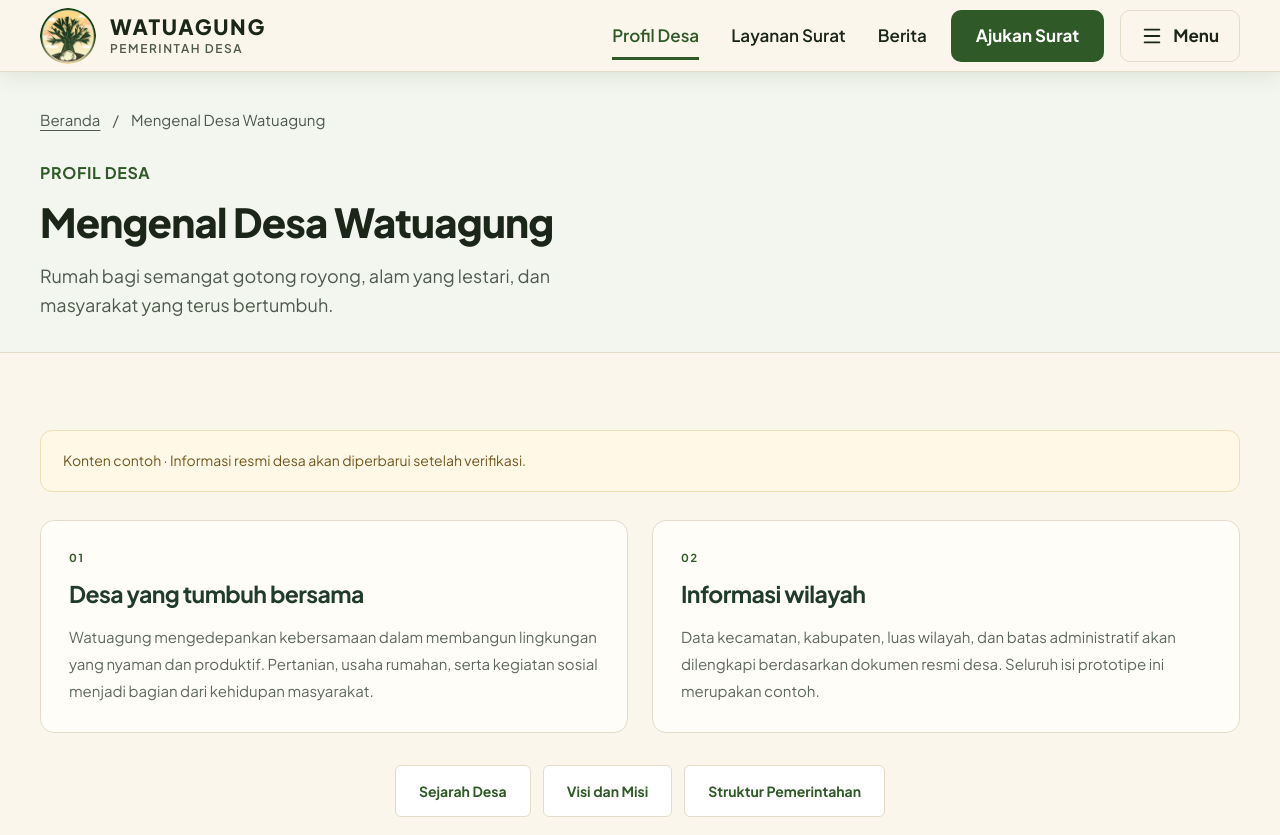
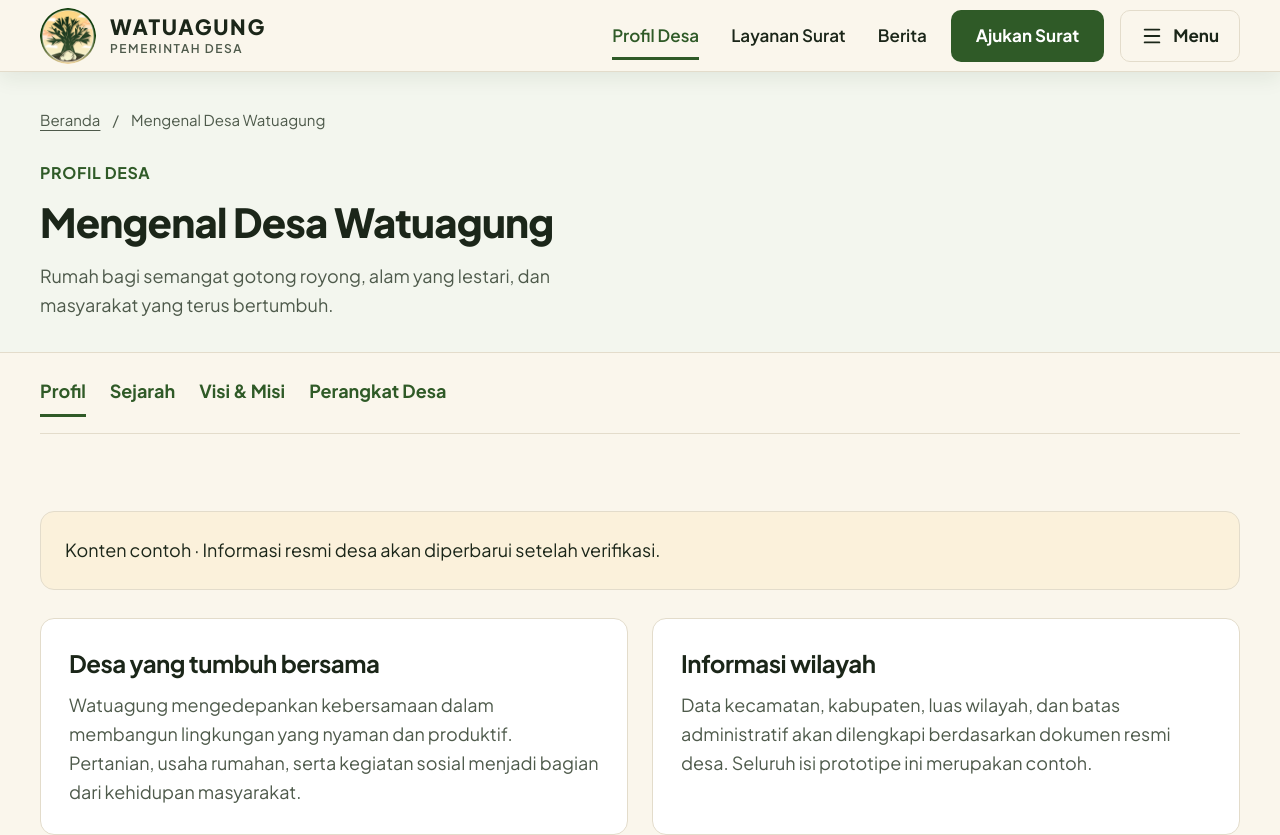
Before and after one commit to yann-gamedev/watuagung_zuma, a Next.js app: page /profil in a window 1280 px wide. Shown: the top 835 px of the page. Built offline with nearby package versions, Linux system fonts and the light colour scheme.

Commit message:
feat(ui): restyle information pages

```diff
--- a/app/[slug]/page.tsx
+++ b/app/[slug]/page.tsx
@@ -2,6 +2,14 @@ import Link from "next/link";
 import { notFound } from "next/navigation";
 import { pages } from "@/lib/data";
 import { PublicShell, PageHeading } from "@/components/site";
+
+const profileLinks = [
+  { slug: "profil", label: "Profil" },
+  { slug: "sejarah", label: "Sejarah" },
+  { slug: "visi-misi", label: "Visi & Misi" },
+  { slug: "struktur-pemerintahan", label: "Perangkat Desa" },
+];
+
 export function generateStaticParams() {
   return Object.keys(pages).map((slug) => ({ slug }));
 }
@@ -24,30 +32,66 @@ export default async function Page({
   return (
     <PublicShell>
       <PageHeading {...page} />
-      <section className="section container">
+      {profileLinks.some((link) => link.slug === slug) && (
+        <nav className="container info-profile-nav" aria-label="Halaman profil desa">
+          {profileLinks.map((link) => (
+            <Link
+              href={"/" + link.slug}
+              key={link.slug}
+              aria-current={slug === link.slug ? "page" : undefined}
+            >
+              {link.label}
+            </Link>
+          ))}
+        </nav>
+      )}
+      <section className="section container info-page">
         <div className="notice">
           Konten contoh · Informasi resmi desa akan diperbarui setelah
           verifikasi.
         </div>
-        <div className="content-grid">
-          {page.blocks.map((b, i) => (
-            <article className="content-card" key={b.title}>
-              <div className="eyebrow">0{i + 1}</div>
-              <h2>{b.title}</h2>
-              <p>{b.text}</p>
+        {slug === "kontak" ? (
+          <div className="info-contact">
+            <article className="home-contact-card">
+              <div>
+                <h2>Kantor Desa Watuagung</h2>
+                <p>[ALAMAT LENGKAP KANTOR DESA]</p>
+                <p>Buka [HARI &amp; JAM LAYANAN]</p>
+                <p>Telepon: [NOMOR TELEPON KANTOR DESA]</p>
+                <p>Email: [EMAIL KANTOR DESA]</p>
+              </div>
+              <div className="home-contact-map">[PETA LOKASI KANTOR DESA]</div>
             </article>
-          ))}
-        </div>
-        {slug === "profil" && (
-          <div className="button-row mt-8">
-            {[
-              ["Sejarah Desa", "sejarah"],
-              ["Visi dan Misi", "visi-misi"],
-              ["Struktur Pemerintahan", "struktur-pemerintahan"],
-            ].map(([t, s]) => (
-              <Link className="btn btn-secondary" href={"/" + s} key={s}>
-                {t}
-              </Link>
+            <article className="info-complaint">
+              <h2>Pengaduan <span aria-hidden="true">— </span><span className="home-bottom-badge">Segera hadir</span></h2>
+              <p>
+                Layanan pengaduan melalui website belum tersedia. Untuk sementara,
+                silakan sampaikan pengaduan langsung ke kantor desa.
+              </p>
+            </article>
+          </div>
+        ) : slug === "visi-misi" ? (
+          <div className="info-vision-mission">
+            <article className="content-card">
+              <h2>{page.blocks[0].title}</h2>
+              <blockquote>{page.blocks[0].text}</blockquote>
+            </article>
+            <ol className="info-mission-list" aria-label="Misi desa">
+              {page.blocks.slice(1).map((block) => (
+                <li className="content-card" key={block.title}>
+                  <h2>{block.title.replace(/^Misi \d+ · /, "")}</h2>
+                  <p>{block.text}</p>
+                </li>
+              ))}
+            </ol>
+          </div>
+        ) : (
+          <div className="content-grid">
+            {page.blocks.map((block) => (
+              <article className="content-card" key={block.title}>
+                <h2>{block.title}</h2>
+                <p>{block.text}</p>
+              </article>
             ))}
           </div>
         )}
--- a/app/globals.css
+++ b/app/globals.css
@@ -1796,6 +1796,94 @@ p {
   line-height: 1.7;
   margin-bottom: 28px;
 }
+/* Information pages: scoped to keep the existing profile layout and news styles. */
+.info-profile-nav {
+  display: flex;
+  flex-wrap: wrap;
+  gap: 8px 24px;
+  padding-block: 16px;
+  border-bottom: 1px solid var(--line);
+}
+.info-profile-nav a {
+  display: inline-flex;
+  align-items: center;
+  min-height: 48px;
+  border-bottom: 3px solid transparent;
+  color: var(--leaf);
+  font-size: 18px;
+  font-weight: 700;
+}
+.info-profile-nav a[aria-current="page"],
+.info-profile-nav a:hover {
+  border-bottom-color: var(--leaf);
+}
+.info-profile-nav a:focus-visible {
+  outline: 3px solid var(--leaf);
+  outline-offset: 4px;
+}
+.info-page .notice,
+.info-page .info-complaint {
+  padding: 24px;
+  border: 1px solid var(--line);
+  border-radius: 14px;
+  background: var(--sand);
+  color: var(--ink);
+  font-size: 18px;
+  line-height: 1.6;
+}
+.info-page .content-card {
+  background: var(--white);
+}
+.info-page h2 {
+  margin: 0 0 12px;
+  color: var(--ink);
+  font-size: 24px;
+  font-weight: 700;
+  line-height: 1.35;
+  letter-spacing: -0.02em;
+}
+.info-page p {
+  max-width: min(65ch, 36rem);
+  color: var(--muted);
+  font-size: 18px;
+  line-height: 1.6;
+}
+.info-contact,
+.info-vision-mission {
+  display: grid;
+  gap: 24px;
+}
+.info-complaint h2 {
+  display: flex;
+  flex-wrap: wrap;
+  align-items: center;
+  gap: 8px;
+}
+.info-page blockquote {
+  max-width: min(65ch, 36rem);
+  margin: 0;
+  color: var(--ink);
+  font-size: 28px;
+  line-height: 1.6;
+}
+.info-mission-list {
+  display: grid;
+  gap: 24px;
+  margin: 0;
+  padding: 0;
+  list-style: decimal inside;
+}
+.info-mission-list li::marker {
+  color: var(--forest);
+  font-size: 24px;
+  font-weight: 700;
+}
+.info-mission-list h2 {
+  display: inline;
+}
+.info-mission-list p {
+  margin-top: 12px;
+}
 .form-layout {
   display: grid;
   grid-template-columns: minmax(0, 1fr) 300px;
--- a/lib/data.ts
+++ b/lib/data.ts
@@ -176,7 +176,7 @@ export const pages: Record<
     ],
   },
   "struktur-pemerintahan": {
-    title: "Struktur Pemerintahan",
+    title: "Perangkat Desa",
     eyebrow: "PEMERINTAH DESA",
     intro: "Bekerja bersama untuk pelayanan yang lebih dekat dengan warga.",
     blocks: [
```
Also changed, not shown: 1 other file (tests, documents, lock files or other folders).
